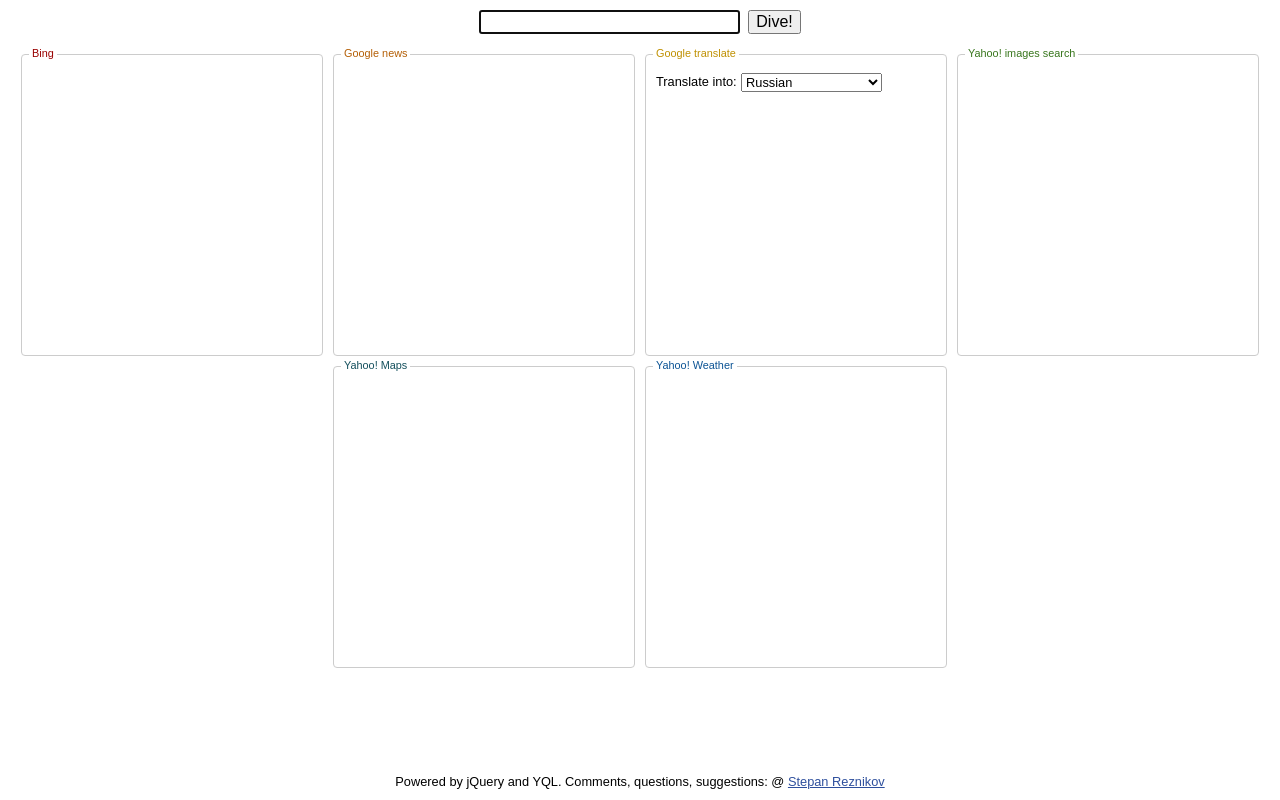
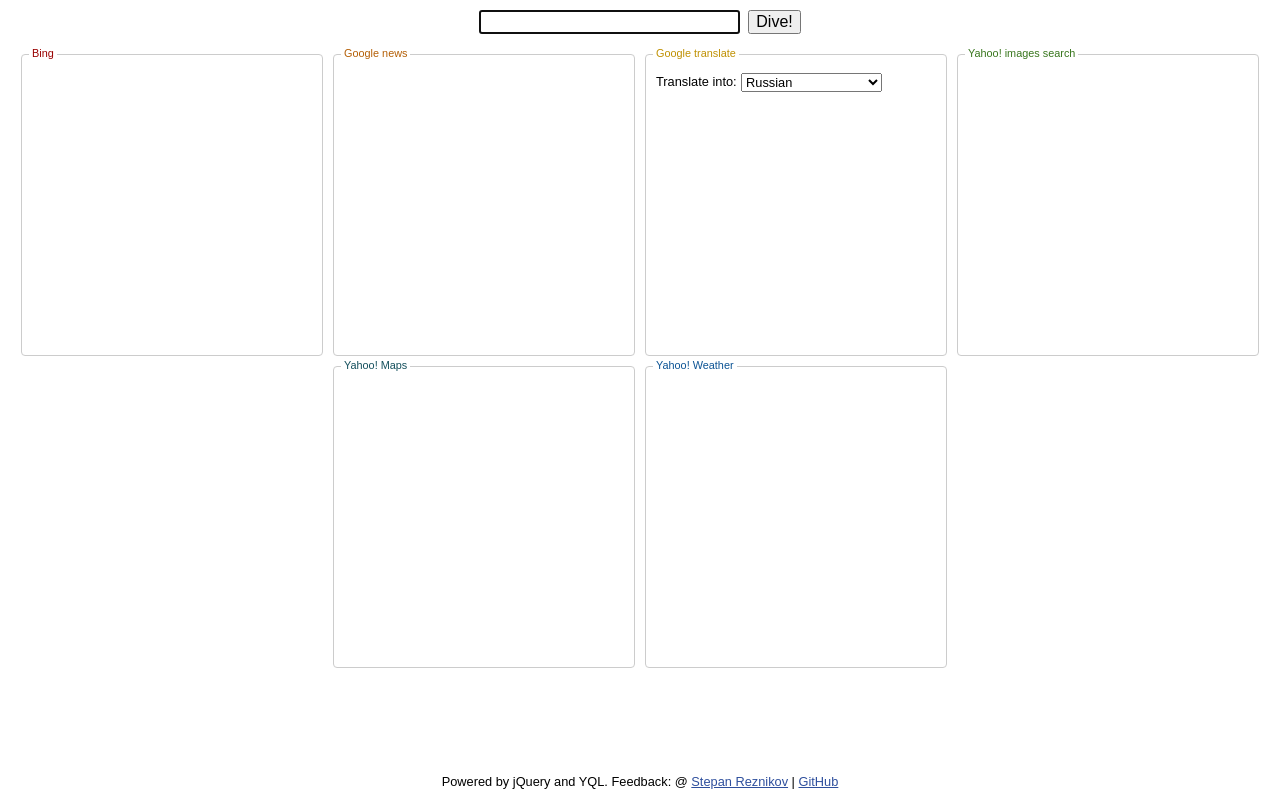
Before and after one commit to stepanvr/search-dive, a plain HTML site: page index.html in a window 1280 px wide. Drawn offline with nearby package versions, Linux system fonts and the light colour scheme.

Commit message:
Changed footer

```diff
--- a/index.html
+++ b/index.html
@@ -31,7 +31,7 @@
   </div>
   <div id="footer">
     <div id="copyright">
-      <p>Powered by jQuery and YQL. Comments, questions, suggestions: @ <a href="mailto:stepan.reznikov@gmail.com">Stepan Reznikov</a></p>
+      <p>Powered by jQuery and YQL. Feedback: @ <a href="mailto:stepan.reznikov@gmail.com">Stepan Reznikov</a> | <a href="http://github.com/stepanvr/search-dive">GitHub</a></p>
     </div>
   </div>
 </body>
```
